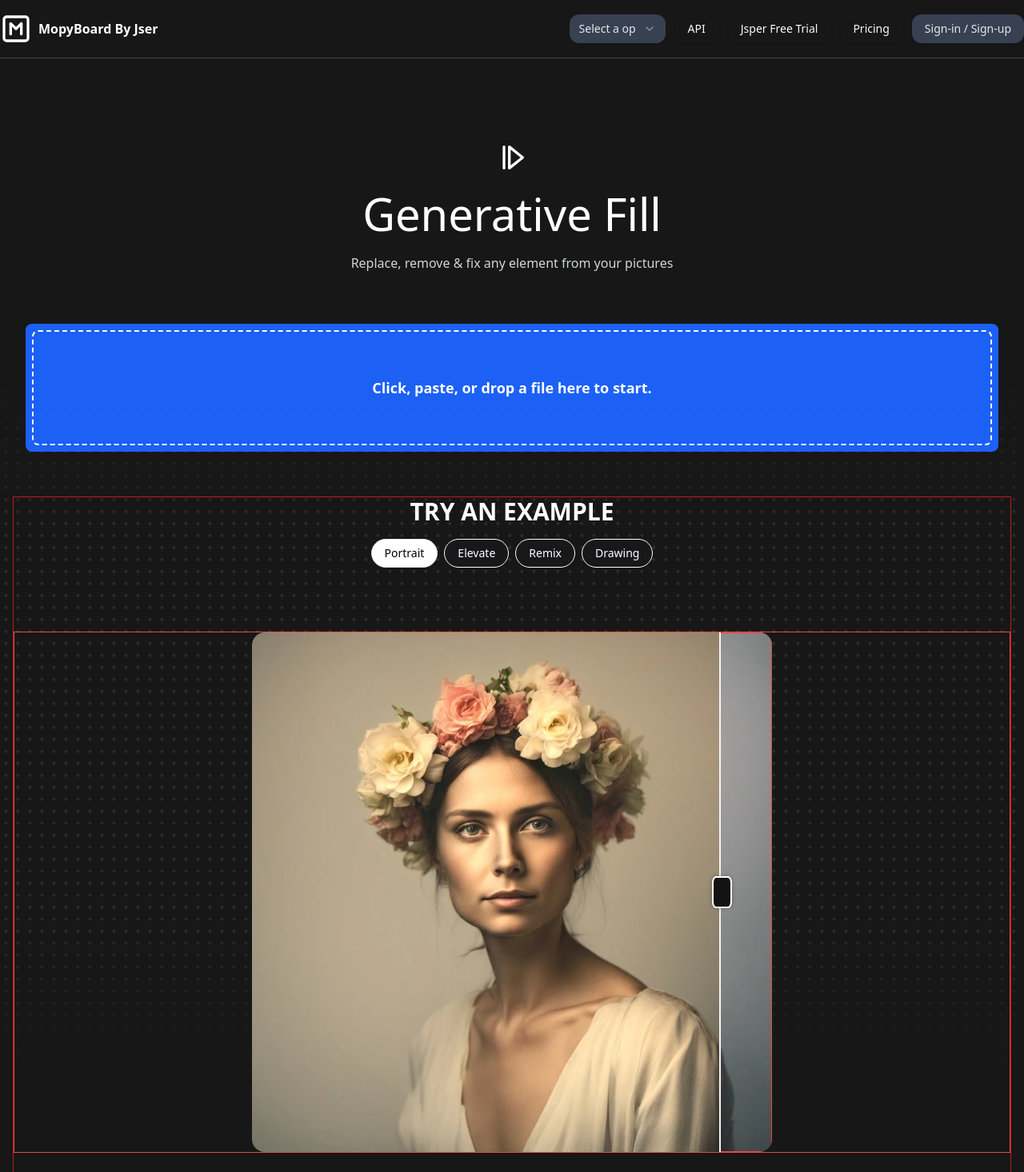
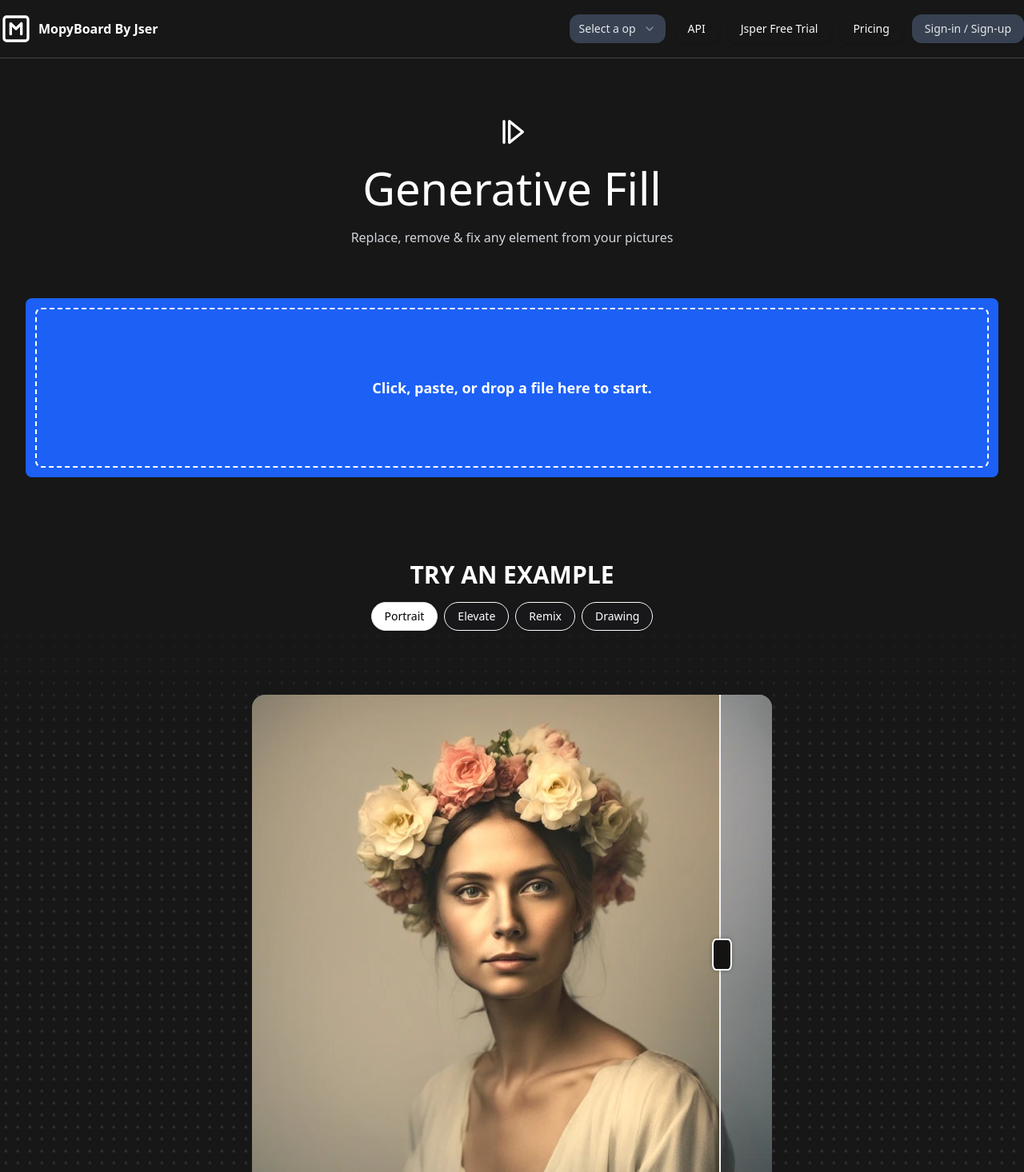
Before and after one commit to hirakroya50/client, a React (Vite) app: page /secondPage in a window 1280 px wide. Shown: the part 24-1490 px from the top of the page at 80% size. Built offline with nearby package versions, Linux system fonts and the light colour scheme.

Commit message:
styling update

```diff
--- a/src/index.css
+++ b/src/index.css
@@ -147,7 +147,7 @@ html {
   background-position: 0 -6.5px;
   background-image: radial-gradient(#ededed 2px, transparent 0);
   position: absolute;
-  top: 483px;
+  top: 773px;
   left: 0;
   right: 0;
   bottom: 0;
--- a/src/pages/SecondPage/_sub-components/ImageSlider.tsx
+++ b/src/pages/SecondPage/_sub-components/ImageSlider.tsx
@@ -51,13 +51,13 @@ const ImageSlider = () => {
   }, [selected]);
 
   return (
-    <div className="bg-[#171717] border border-red-700 mt-10 text-white">
+    <div className="bg-[#171717] mt-10 text-white">
       <h3 className="text-white text-center font-bold text-3xl">
         TRY AN EXAMPLE
       </h3>
       <ToggleMenu selected={selected} setSelected={setSelected} />
       <div className=" w-full force-full-screen-w m-auto second-page-dot-background flex flex-col items-center justify-center gap-8 py-8 md:py-16">
-        <div className="image border border-red-500 h-full w-full flex justify-center overflow-hidden flex-1">
+        <div className="image  h-full w-full flex justify-center overflow-hidden flex-1">
           <div
             className="relative overflow-hidden max-h-full h-auto w-auto"
             style={{
@@ -95,7 +95,7 @@ const ImageSlider = () => {
                 >
                   <img
                     src={data.item2}
-                    className="max-w-full border border-red-500  pointer-events-none m-auto bg-gray-200 dark:bg-gray-800 h-full"
+                    className="max-w-full   pointer-events-none m-auto bg-gray-200 dark:bg-gray-800 h-full"
                     alt=""
                   />
                 </div>
--- a/src/pages/SecondPage/_sub-components/UploadPart.tsx
+++ b/src/pages/SecondPage/_sub-components/UploadPart.tsx
@@ -4,7 +4,7 @@ import { StepForward } from "lucide-react";
 
 const UploadPart = () => {
   return (
-    <div className=" text-center flex justify-center flex-col gap-2 mt-20">
+    <div className=" text-center flex justify-center flex-col gap-2 my-12">
       <span>
         <StepForward className="m-auto mt-6 h-10 w-10" />
       </span>{" "}
@@ -47,7 +47,7 @@ function FileUpload() {
   };
 
   return (
-    <div className="bg-[#1c60f6] p-2 rounded-lg h-[10rem] w-[95vw]">
+    <div className="bg-[#1c60f6] p-3 rounded-lg h-[14rem] w-[95vw]">
       <div
         className="flex justify-center items-center rounded-lg border-dashed border-2 hover:bg-blue-400 border-white w-full  h-full"
         onDrop={handleDrop}
```
